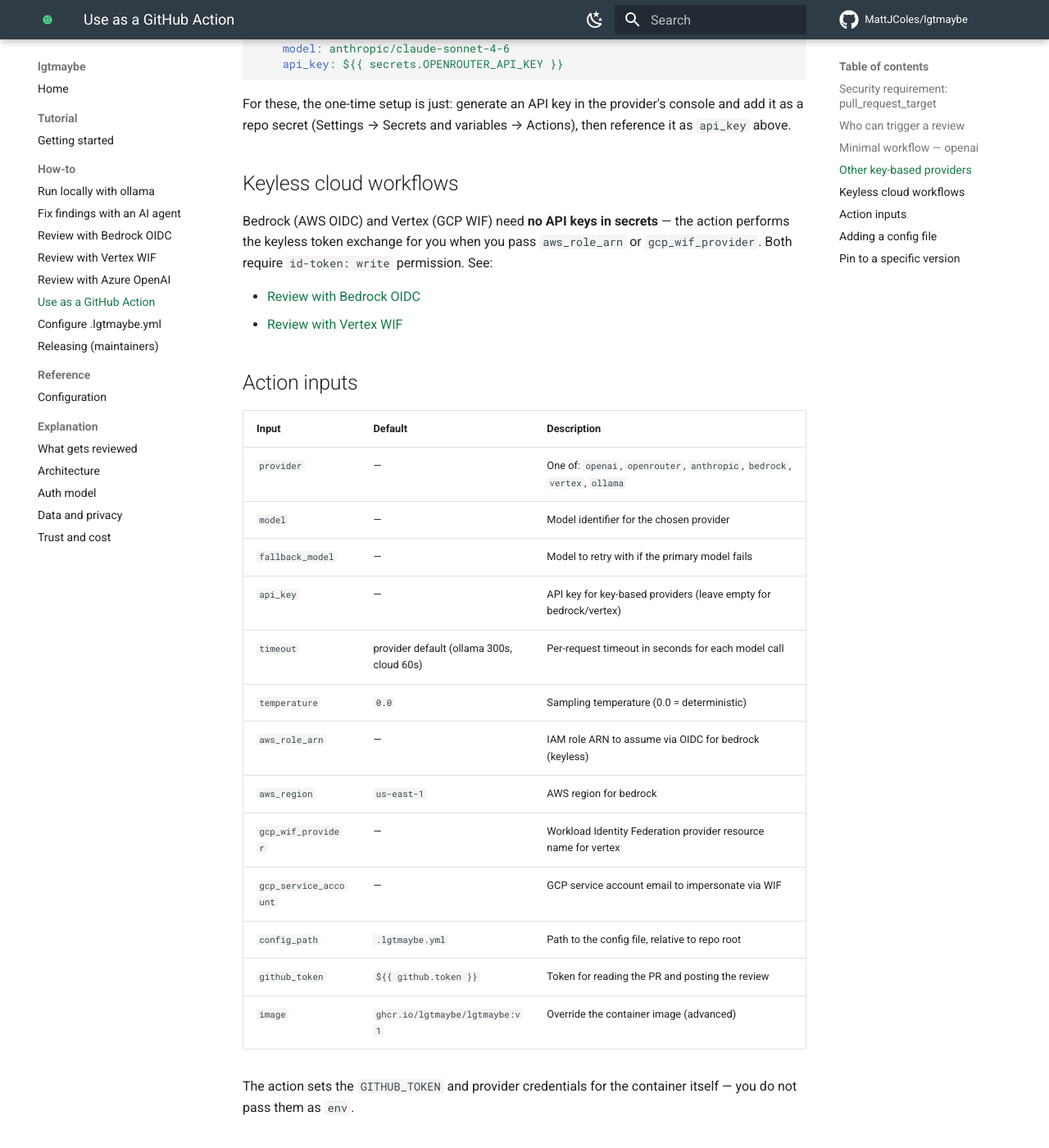
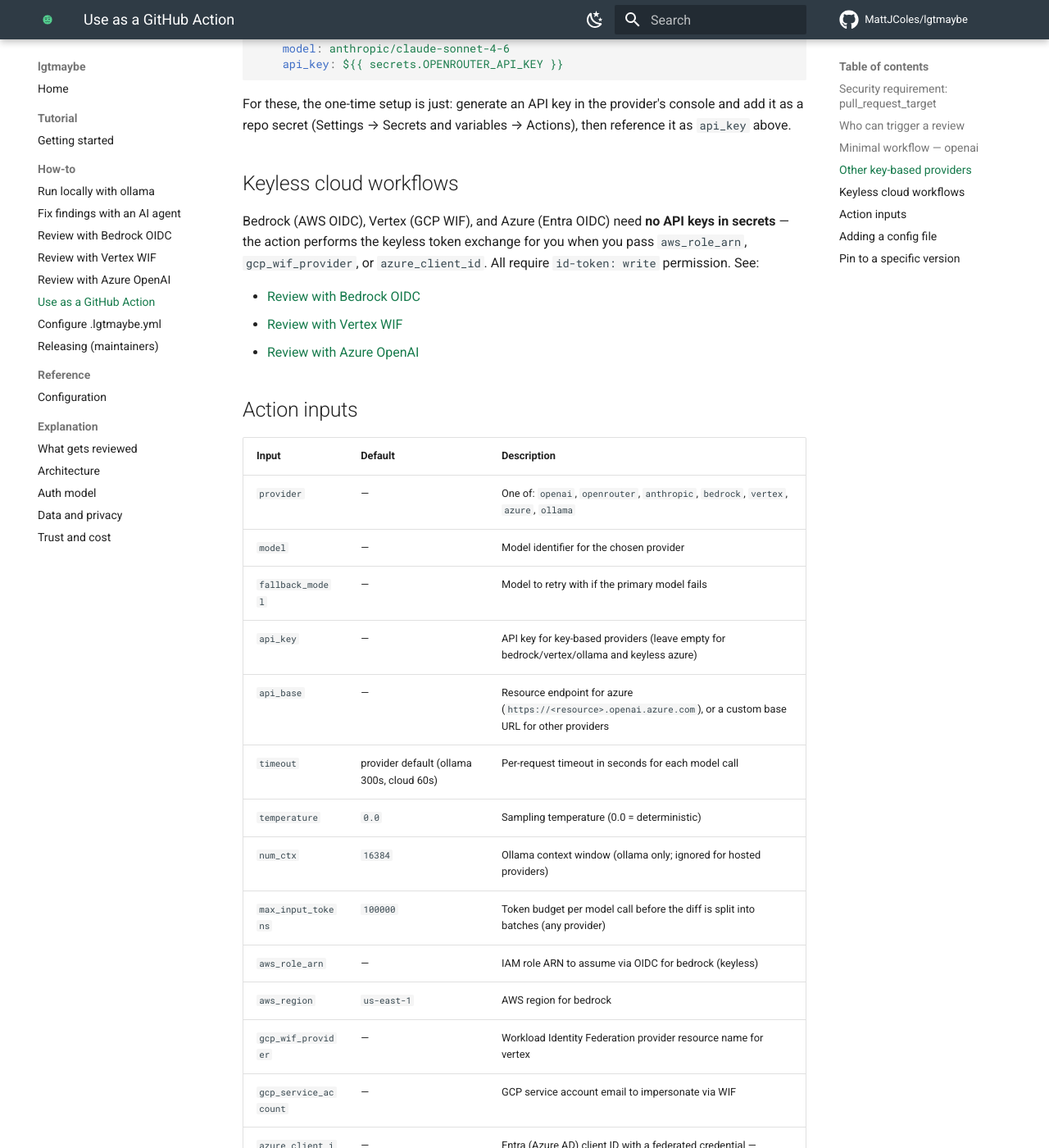
Before and after one commit to actions-marketplace-validations/MattJColes_lgtmaybe, an MkDocs documentation site: the page built from docs/how-to/use-as-github-action.md, in a window 1280 px wide and 1400 px high, scrolled down 2245 px. Shown: the whole window at 82% size. Built offline with MkDocs 1.6.1 and Material for MkDocs 9.7.7, drawn with Linux system fonts in a browser that asks for light colours; comment, search, counter and statistics services are not loaded; some of the changed text lies outside the part shown.

Commit message:
docs: align provider connector docs with the code
- use-as-github-action.md: add azure to the provider list and add the missing
  api_base / num_ctx / max_input_tokens / azure_client_id / azure_tenant_id rows
  to the action-inputs table; fix the api_key note; add the keyless Azure bullet.
- action.yml: default image tag v0 -> v1, matching the docs and the @v1 action ref.
- configure-lgtmaybe-yml.md: add an azure row to the example-model table.

https://claude.ai/code/session_01XMirCLQ8XwyunCciBQg1Zx

```diff
--- a/action.yml
+++ b/action.yml
@@ -73,7 +73,7 @@ inputs:
   image:
     description: "Override the container image (advanced; defaults to the released GHCR image)."
     required: false
-    default: "ghcr.io/lgtmaybe/lgtmaybe:v0"
+    default: "ghcr.io/lgtmaybe/lgtmaybe:v1"
   github_token:
     description: "Token used to fetch the diff and post the review. Defaults to the workflow token."
     required: false
--- a/docs/how-to/use-as-github-action.md
+++ b/docs/how-to/use-as-github-action.md
@@ -111,27 +111,34 @@ then reference it as `api_key` above.
 
 ## Keyless cloud workflows
 
-Bedrock (AWS OIDC) and Vertex (GCP WIF) need **no API keys in secrets** — the
-action performs the keyless token exchange for you when you pass `aws_role_arn`
-or `gcp_wif_provider`. Both require `id-token: write` permission. See:
+Bedrock (AWS OIDC), Vertex (GCP WIF), and Azure (Entra OIDC) need **no API keys
+in secrets** — the action performs the keyless token exchange for you when you
+pass `aws_role_arn`, `gcp_wif_provider`, or `azure_client_id`. All require
+`id-token: write` permission. See:
 
 - [Review with Bedrock OIDC](./review-with-bedrock-oidc.md)
 - [Review with Vertex WIF](./review-with-vertex-wif.md)
+- [Review with Azure OpenAI](./review-with-azure.md)
 
 ## Action inputs
 
 | Input | Default | Description |
 |---|---|---|
-| `provider` | — | One of: `openai`, `openrouter`, `anthropic`, `bedrock`, `vertex`, `ollama` |
+| `provider` | — | One of: `openai`, `openrouter`, `anthropic`, `bedrock`, `vertex`, `azure`, `ollama` |
 | `model` | — | Model identifier for the chosen provider |
 | `fallback_model` | — | Model to retry with if the primary model fails |
-| `api_key` | — | API key for key-based providers (leave empty for bedrock/vertex) |
+| `api_key` | — | API key for key-based providers (leave empty for bedrock/vertex/ollama and keyless azure) |
+| `api_base` | — | Resource endpoint for azure (`https://<resource>.openai.azure.com`), or a custom base URL for other providers |
 | `timeout` | provider default (ollama 300s, cloud 60s) | Per-request timeout in seconds for each model call |
 | `temperature` | `0.0` | Sampling temperature (0.0 = deterministic) |
+| `num_ctx` | `16384` | Ollama context window (ollama only; ignored for hosted providers) |
+| `max_input_tokens` | `100000` | Token budget per model call before the diff is split into batches (any provider) |
 | `aws_role_arn` | — | IAM role ARN to assume via OIDC for bedrock (keyless) |
 | `aws_region` | `us-east-1` | AWS region for bedrock |
 | `gcp_wif_provider` | — | Workload Identity Federation provider resource name for vertex |
 | `gcp_service_account` | — | GCP service account email to impersonate via WIF |
+| `azure_client_id` | — | Entra (Azure AD) client ID with a federated credential — keyless azure via OIDC |
+| `azure_tenant_id` | — | Entra (Azure AD) tenant ID for keyless azure |
 | `config_path` | `.lgtmaybe.yml` | Path to the config file, relative to repo root |
 | `github_token` | `${{ github.token }}` | Token for reading the PR and posting the review |
 | `image` | `ghcr.io/lgtmaybe/lgtmaybe:v1` | Override the container image (advanced) |
```
Also changed, not shown: docs/how-to/configure-lgtmaybe-yml.md (+1 -0 lines).
